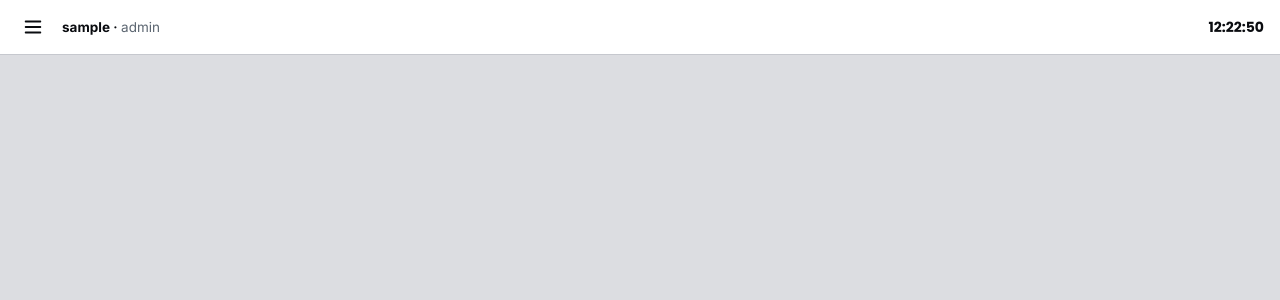
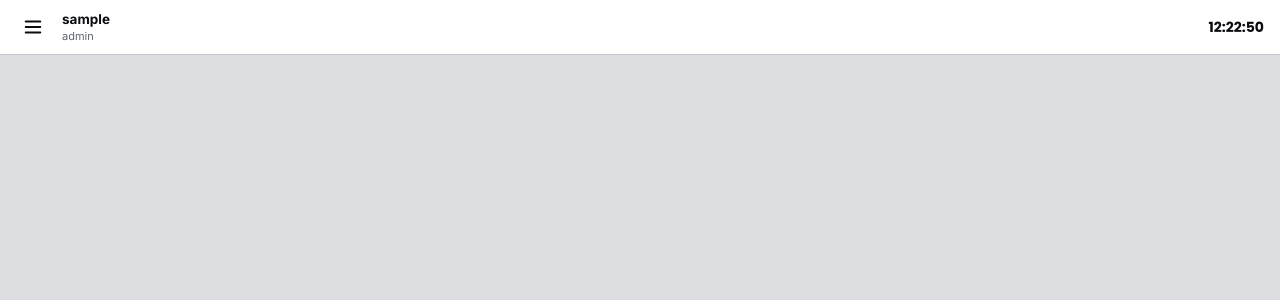
Before and after one commit to paramolabs-Col/CijalaApp, a Flask app: template templates/index.html in a window 1280 px wide. Shown: the part 40-340 px from the top of the page. Run offline with Flask 3, Linux system fonts and the light colour scheme; the template is opened without the code that fills it: most values are stand-ins (such as "Sample title", 1, 10 or a date in 2020).

Commit message:
Show role below name in user bar (two lines)

```diff
--- a/static/css/theme.css
+++ b/static/css/theme.css
@@ -249,11 +249,12 @@ footer{
 }
 .bar-hamburger:hover{ background: var(--chip-bg); }
 .user-identity{
-  font-size:13.5px; font-weight:600; color: var(--ink); text-decoration:none;
-  white-space:nowrap; overflow:hidden; text-overflow:ellipsis;
+  display:flex; flex-direction:column; gap:1px;
+  color: var(--ink); text-decoration:none; min-width:0;
 }
-.user-identity:hover{ text-decoration:underline; }
-.user-role{ font-weight:400; color: var(--muted); }
+.user-identity:hover .user-name{ text-decoration:underline; }
+.user-name{ font-size:13.5px; font-weight:700; line-height:1.2; white-space:nowrap; }
+.user-role{ font-size:11px; font-weight:400; color: var(--muted); white-space:nowrap; }
 
 /* ---------------- Clock widget ---------------- */
 .clock-widget{
--- a/templates/index.html
+++ b/templates/index.html
@@ -112,7 +112,8 @@
     </svg>
   </button>
   <a class="user-identity" href="{{ url_for('auth.account') }}" title="Editar perfil">
-    <strong>{{ user_name }}</strong>{% if user_role %} · <span class="user-role">{{ user_role }}</span>{% endif %}
+    <strong class="user-name">{{ user_name }}</strong>
+    {% if user_role %}<span class="user-role">{{ user_role }}</span>{% endif %}
   </a>
   <span id="clockWidget" class="clock-widget"></span>
   <div id="weatherCard" class="weather-card" hidden>
```
